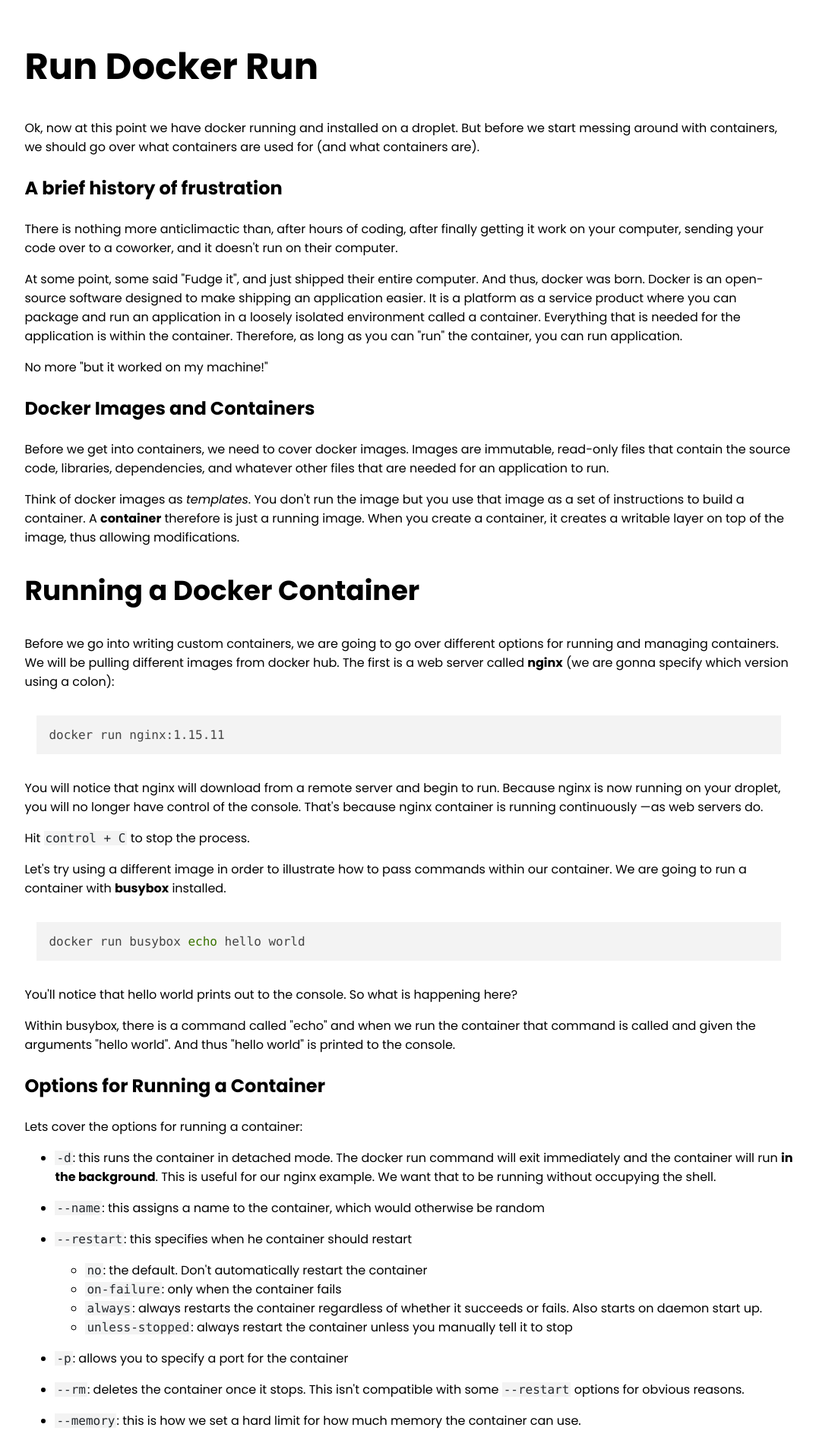
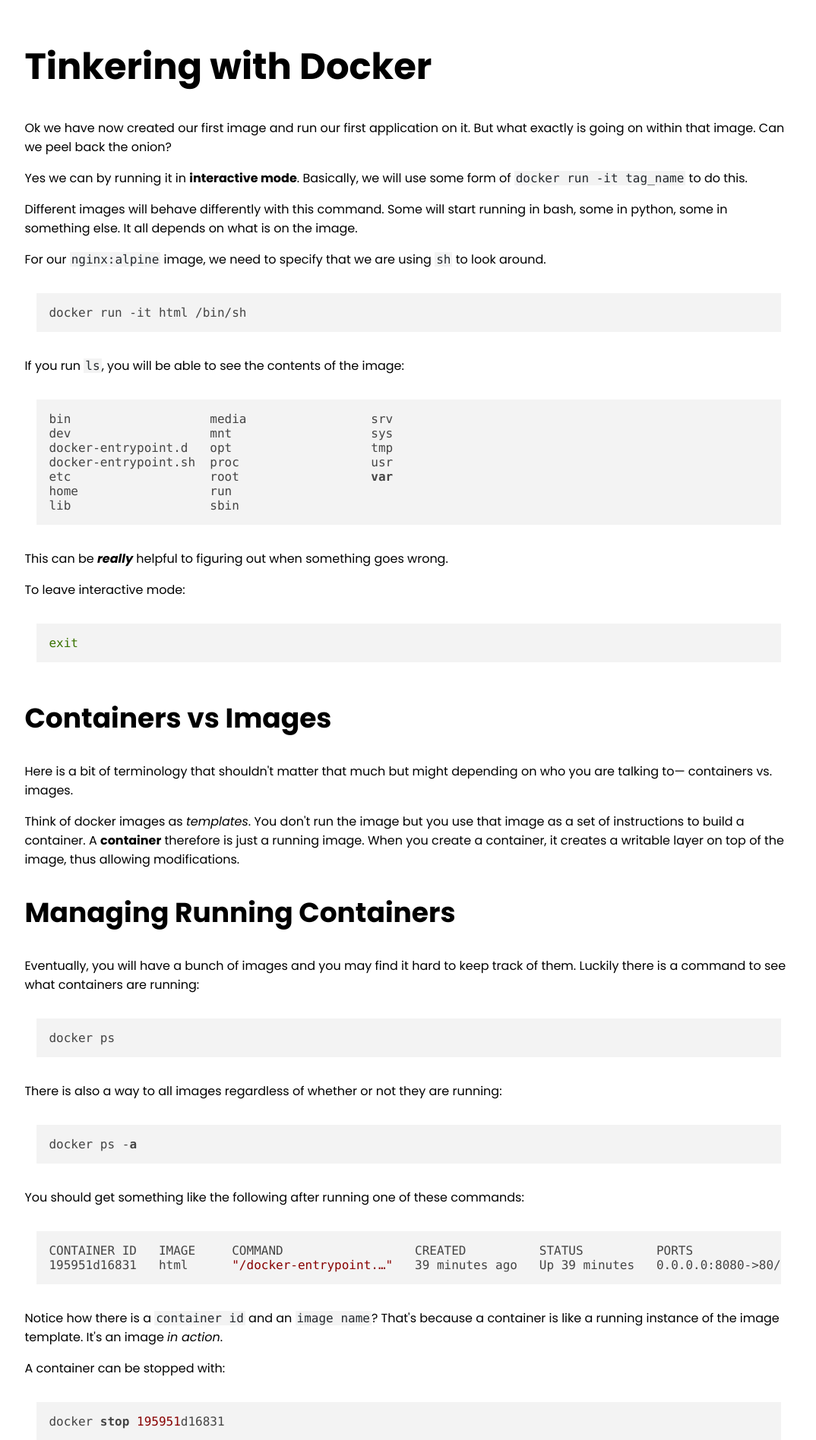
Before and after one commit to corydonbaylor/refactor, a Flask app: page /tutorials/docker/manage_docker in a window 1280 px wide. Shown: the part 53-1949 px from the top of the page at 76% size, without its empty margins (102-1176 px from the left). Run offline with Flask 3, Linux system fonts and the light colour scheme.

Commit message:
added docker tutorials

```diff
--- a/app/main/resources/css/content.css
+++ b/app/main/resources/css/content.css
@@ -58,9 +58,10 @@ p img {
 
 a:hover {
     font-weight: bolder;
+    text-decoration: none !important;
 }
 
 a{
-    color: var(--cornsilk);
+    /* color: var(--cornsilk); */
     text-decoration: none;
 }
--- a/app/travel/resources/css/travel_landing.css
+++ b/app/travel/resources/css/travel_landing.css
@@ -14,3 +14,7 @@ p {
 .list-header{
     font-weight: 700;
 }
+
+a {
+    color: var(--cornsilk)
+}
--- a/app/tutorials/docker/routes.py
+++ b/app/tutorials/docker/routes.py
@@ -9,6 +9,14 @@ def hello_docker():
 def manage_docker():
     return render_template('manage_docker.html')
 
-@docker_bp.route('/write_docker')
-def write_docker():
-    return render_template('write_docker.html')
+@docker_bp.route('/flask_docker')
+def flask_docker():
+    return render_template('flask_docker.html')
+
+@docker_bp.route('/poetry_docker')
+def poetry_docker():
+    return render_template('poetry_docker.html')
+
+@docker_bp.route('/docker_hub')
+def docker_hub():
+    return render_template('docker_hub.html')
--- a/app/tutorials/docker/templates/manage_docker.html
+++ b/app/tutorials/docker/templates/manage_docker.html
@@ -1,88 +1,59 @@
 {% extends "base.html" %}
 
 {% block content %}
-
-<h1>Run Docker Run</h1>
-<p>Ok, now at this point we have docker running and installed on a droplet. But before we start messing around with containers, we should go over what containers are used for (and what containers are).</p>
-<h3>A brief history of frustration</h3>
-<p>There is nothing more anticlimactic than, after hours of coding, after finally getting it work on your computer, sending your code over to a coworker, and it doesn&#39;t run on their computer.</p>
-<p>At some point, some said &quot;Fudge it&quot;, and just shipped their entire computer. And thus, docker was born. Docker is an open-source software designed to make shipping an application easier. It is a platform as a service product where you can package and run an application in a loosely isolated environment called a container. Everything that is needed for the application is within the container. Therefore, as long as you can &quot;run&quot; the container, you can run application. </p>
-<p>No more &quot;but it worked on my machine!&quot;</p>
-<h3>Docker Images and Containers </h3>
-<p>Before we get into containers, we need to cover docker images. Images are immutable, read-only files that contain the source code, libraries, dependencies, and whatever other files that are needed for an application to run.</p>
+<h1>Tinkering with Docker</h1>
+<p>Ok we have now created our first image and run our first application on it. But what exactly is going on within that image. Can we peel back the onion?</p>
+<p>Yes we can by running it in <strong>interactive mode</strong>. Basically, we will use some form of <code>docker run -it tag_name</code> to do this.</p>
+<p>Different images will behave differently with this command. Some will start running in bash, some in python, some in something else. It all depends on what is on the image. </p>
+<p>For our <code>nginx:alpine</code> image, we need to specify that we are using <code>sh</code> to look around.</p>
+<pre><code class='language-shell' lang='shell'>docker run -it html /bin/sh
+</code></pre>
+<p>If you run <code>ls</code>, you will be able to see the contents of the image:</p>
+<pre><code>bin                   media                 srv
+dev                   mnt                   sys
+docker-entrypoint.d   opt                   tmp
+docker-entrypoint.sh  proc                  usr
+etc                   root                  var
+home                  run
+lib                   sbin
+</code></pre>
+<p>This can be <em><strong>really</strong></em> helpful to figuring out when something goes wrong.</p>
+<p>To leave interactive mode:</p>
+<pre><code>exit
+</code></pre>
+<h2>Containers vs Images</h2>
+<p>Here is a bit of terminology that shouldn&#39;t matter that much but might depending on who you are talking to&mdash; containers vs. images. </p>
 <p>Think of docker images as <em>templates</em>. You don&#39;t run the image but you use that image as a set of instructions to build a container. A <strong>container</strong> therefore is just a running image. When you create a container, it creates a writable layer on top of the image, thus allowing modifications. </p>
-<h2>Running a Docker Container</h2>
-<p>Before we go into writing custom containers, we are going to go over different options for running and managing containers. We will be pulling different images from docker hub. The first is a web server called <strong>nginx</strong> (we are gonna specify which version using a colon):</p>
-<pre><code>docker run nginx:1.15.11
-</code></pre>
-<p>You will notice that nginx will download from a remote server and begin to run. Because nginx is now running on your droplet, you will no longer have control of the console. That&#39;s because nginx container is running continuously &mdash;as web servers do.</p>
-<p>Hit <code>control + C</code> to stop the process. </p>
-<p>Let&#39;s try using a different image in order to illustrate how to pass commands within our container. We are going to run a container with <strong>busybox</strong> installed. </p>
-<pre><code>docker run busybox echo hello world
-</code></pre>
-<p>You&#39;ll notice that hello world prints out to the console. So what is happening here?</p>
-<p>Within busybox, there is a command called &quot;echo&quot; and when we run the container that command is called and given the arguments &quot;hello world&quot;. And thus &quot;hello world&quot; is printed to the console. </p>
-<h3>Options for Running a Container</h3>
-<p>Lets cover the options for running a container:</p>
-<ul>
-<li><p><code>-d</code>: this runs the container in detached mode. The docker run command will exit immediately and the container will run <strong>in the background</strong>. This is useful for our nginx example. We want that to be running without occupying the shell.</p>
-</li>
-<li><p><code>--name</code>: this assigns a name to the container, which would otherwise be random</p>
-</li>
-<li><p><code>--restart</code>: this specifies when he container should restart</p>
-<ul>
-<li><code>no</code>: the default. Don&#39;t automatically restart the container</li>
-<li><code>on-failure</code>: only when the container fails</li>
-<li><code>always</code>: always restarts the container regardless of whether it succeeds or fails. Also starts on daemon start up.</li>
-<li><code>unless-stopped</code>: always restart the container unless you manually tell it to stop</li>
-
-</ul>
-</li>
-<li><p><code>-p</code>: allows you to specify a port for the container</p>
-</li>
-<li><p><code>--rm</code>: deletes the container once it stops. This isn&#39;t compatible with some <code>--restart</code> options for obvious reasons. </p>
-</li>
-<li><p><code>--memory</code>: this is how we set a hard limit for how much memory the container can use. </p>
-</li>
-<li><p><code>--memory-reservation</code>: a soft, almost suggested limit for when memory utilization is high on the server</p>
-</li>
-
-</ul>
-<p>Let&#39;s run the nginx container in detached mode and give it a name of &quot;server&quot;.</p>
-<pre><code>docker run -d --name server nginx
-</code></pre>
-<p>You will notice that when you run this in detached mode, it spits out a long string of letters. That is the id for the container. More on that later.</p>
-<h2>Managing Your Containers</h2>
-<p>At this point you might have a couple different containers running on your server. If you are paying for the cloud based on usage, this is not ideal. </p>
-<p>First we need to see what is running:</p>
+<h2>Managing Running Containers</h2>
+<p>Eventually, you will have a bunch of images and you may find it hard to keep track of them. Luckily there is a command to see what containers are running:</p>
 <pre><code>docker ps
 </code></pre>
-<p>If we wanted to see all the containers, including those that are stopped do the following:</p>
+<p>There is also a way to all images regardless of whether or not they are running:</p>
 <pre><code>docker ps -a
 </code></pre>
-<p>If we want to stop a container, we can do that using its name or id.</p>
-<pre><code>docker container stop server
+<p>You should get something like the following after running one of these commands:</p>
+<pre><code>CONTAINER ID   IMAGE     COMMAND                  CREATED          STATUS          PORTS                  NAMES
+195951d16831   html      &quot;/docker-entrypoint.…&quot;   39 minutes ago   Up 39 minutes   0.0.0.0:8080-&gt;80/tcp   trusting_engelbart
 </code></pre>
-<p>This doesn&#39;t actually delete the container. Its image still exists. You can restart the container like so:</p>
-<pre><code>docker container start server
+<p>Notice how there is a <code>container id</code> and an <code>image name</code>? That&#39;s because a container is like a running instance of the image template. It&#39;s an image <em>in action</em>. </p>
+<p>A container can be stopped with:</p>
+<pre><code>docker stop 195951d16831
 </code></pre>
-<p>If you did want to delete a container/image, do this:</p>
-<pre><code>docker container stop server
-docker container rm server
+<p>And then restarted with:</p>
+<pre><code>docker start 195951d16831
 </code></pre>
-<h2>Example: Running <code>nginx</code> on Docker</h2>
-<p>Ok, now we may want to do something a little more fancy, like say: running a <code>nginx</code> on a docker image. This is actually going to be extremely simple (thanks to the Digital Ocean <a href='https://www.digitalocean.com/community/tutorials/how-to-run-nginx-in-a-docker-container-on-ubuntu-22-04'>documentation</a>). Run the below command:</p>
-<pre><code>docker run --name docker-nginx -p 80:80 -d nginx
+<p>But if you wanted to create a <em>new</em> container you would need to use:</p>
+<pre><code>docker run html
 </code></pre>
-<ul>
-<li><code>run</code> actually runs the command to create the container</li>
-<li><code>--name</code> allows you to create a name</li>
-<li><code>-p 80:80</code> lets you specify the port, which in our case is port 80</li>
-<li><code>-d</code> lets you run in detached mode</li>
-<li><code>nginx</code> is the name of the image on Docker Hub</li>
-
-</ul>
-<p>Now you just need to navigate to the IP address of your droplet to look at it! This is going to be the same IP address as the one you ssh&#39;d into. </p>
+<p>To be entirely clear, <code>docker start</code> starts a container and <code>docker run</code> creates an new container from the image.</p>
+<h2>Docker Run Options</h2>
+<p>I am not going to walk through every option that you can add to docker run but here is a table of a few key ones:</p>
+<figure class='table-figure'><table>
+<thead>
+<tr><th><strong>Option</strong></th><th><strong>Description</strong></th></tr></thead>
+<tbody><tr><td><code>-d</code>, <code>--detach</code></td><td>Run the container in the background and print the container ID.</td></tr><tr><td><code>--name</code></td><td>Assign a custom name to the container for easier identification.</td></tr><tr><td><code>-p</code>, <code>--publish</code></td><td>Map a container&#39;s port(s) to the host (e.g., <code>-p 8080:80</code> maps port 80 in the container to port 8080 on the host).</td></tr><tr><td><code>-v</code>, <code>--volume</code></td><td>Mount a host directory or volume into the container (e.g., <code>-v /host/path:/container/path</code>).</td></tr><tr><td><code>-e</code>, <code>--env</code></td><td>Set environment variables inside the container (e.g., <code>-e MY_VAR=value</code>).</td></tr><tr><td><code>-it</code></td><td>Run in interactive mode with a pseudo-TTY allocated, allowing you to interact with the container&#39;s shell.</td></tr><tr><td><code>--rm</code></td><td>Automatically remove the container when it exits.</td></tr><tr><td><code>--restart</code></td><td>Set a restart policy for the container (e.g., always, unless-stopped).</td></tr><tr><td><code>--read-only</code></td><td>Mount the container&#39;s root filesystem as read-only.</td></tr><tr><td><code>--shm-size</code></td><td>Set the size of <code>/dev/shm</code>, which is useful for applications that require shared memory.</td></tr></tbody>
+</table></figure>
+<p>&nbsp;</p>
 
 
 {% endblock %}
```
Also changed, not shown: app/tutorials/docker/templates/docker_hub.html (added, +31 -0 lines), app/tutorials/docker/templates/flask_docker.html (added, +89 -0 lines), app/tutorials/docker/templates/hello_docker.html (+65 -25 lines), app/tutorials/docker/templates/poetry_docker.html (added, +106 -0 lines), app/tutorials/docker/templates/write_docker.html (deleted, +0 -122 lines), app/tutorials/templates/tutorials.html (+5 -2 lines).
